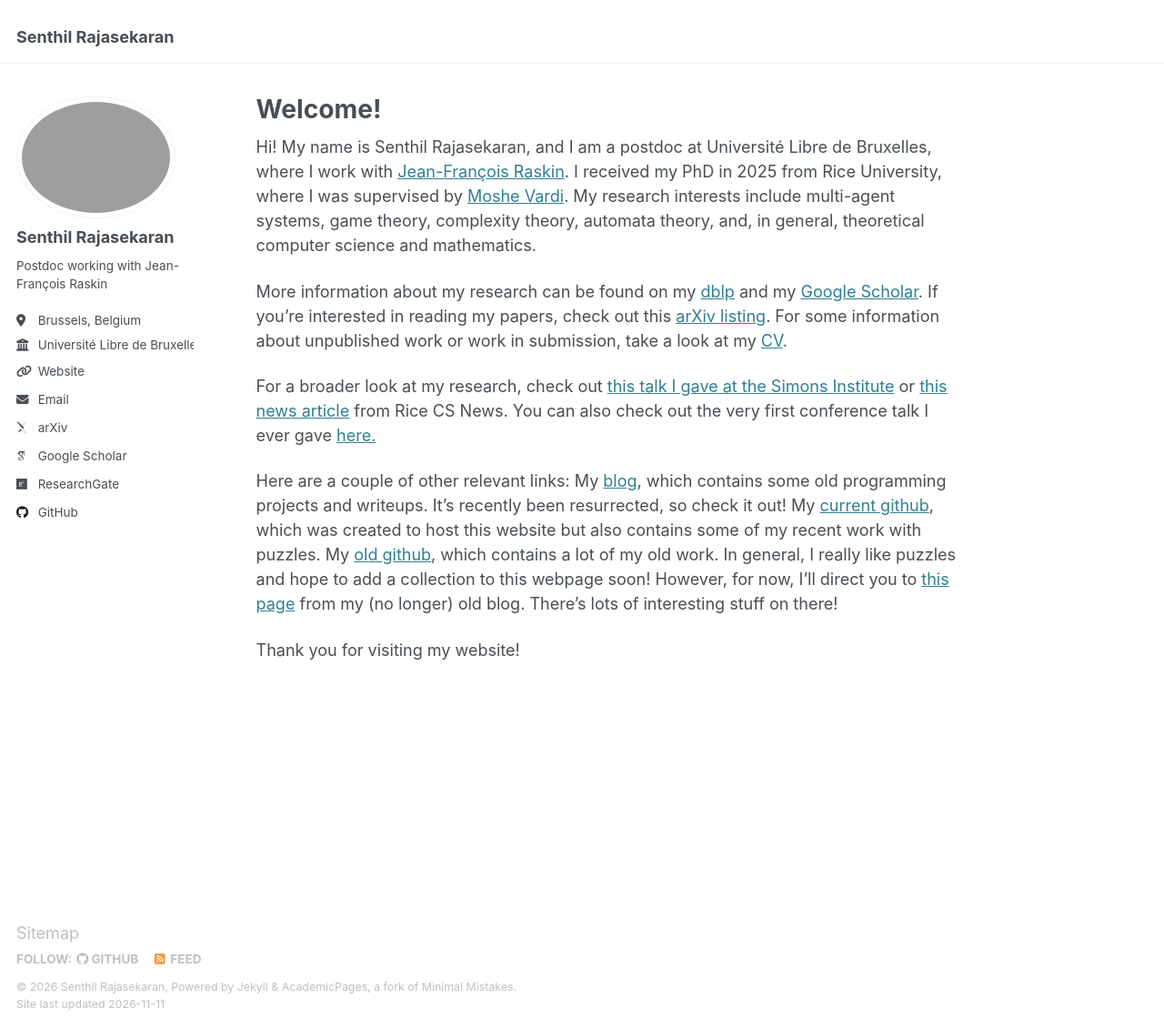
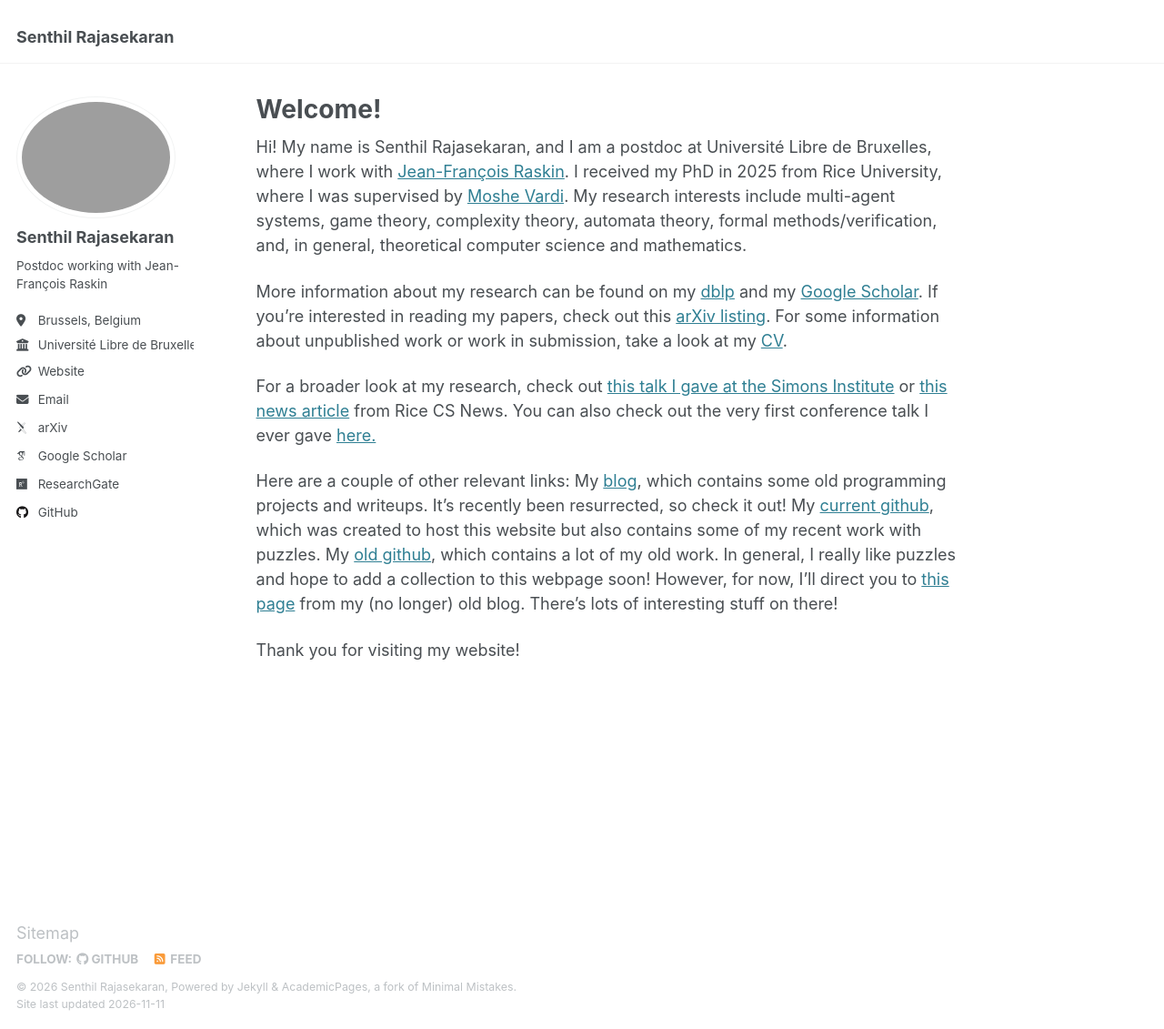
Before and after one commit to senthilrajasekaran/senthilrajasekaran.github.io, a Jekyll site: the page built from _pages/about.md, in a window 1280 px wide and 1131 px high. Shown: the whole window at 91% size. Built offline with Jekyll 4.4.1, drawn with Linux system fonts in a browser that asks for light colours; some web fonts are replaced.

Commit message:
Update about.md

```diff
--- a/_pages/about.md
+++ b/_pages/about.md
@@ -7,7 +7,7 @@ redirect_from:
   - /about.html
 ---
 
-Hi! My name is Senthil Rajasekaran, and I am a postdoc at Université Libre de Bruxelles, where I work with [Jean-François Raskin](https://verif.ulb.ac.be/jfr/){:target="_blank"}. I received my PhD in 2025 from Rice University, where I was supervised by [Moshe Vardi](https://profiles.rice.edu/faculty/moshe-y-vardi){:target="_blank"}. My research interests include multi-agent systems, game theory, complexity theory, automata theory, and, in general, theoretical computer science and mathematics.
+Hi! My name is Senthil Rajasekaran, and I am a postdoc at Université Libre de Bruxelles, where I work with [Jean-François Raskin](https://verif.ulb.ac.be/jfr/){:target="_blank"}. I received my PhD in 2025 from Rice University, where I was supervised by [Moshe Vardi](https://profiles.rice.edu/faculty/moshe-y-vardi){:target="_blank"}. My research interests include multi-agent systems, game theory, complexity theory, automata theory, formal methods/verification, and, in general, theoretical computer science and mathematics.
 
 More information about my research can be found on my [dblp](https://dblp.org/pid/283/4411.html){:target="_blank"} and my [Google Scholar](https://scholar.google.com/citations?user=NAz7IBwAAAAJ&hl=en){:target="_blank"}. If you're interested in reading my papers, check out this [arXiv listing](https://arxiv.org/search/cs?query=Rajasekaran%2C+Senthil&searchtype=author&abstracts=show&order=-announced_date_first&size=50){:target="_blank"}. For some information about unpublished work or work in submission, take a look at my [CV](/files/CV_2026.pdf){:target="_blank"}.
 
```
